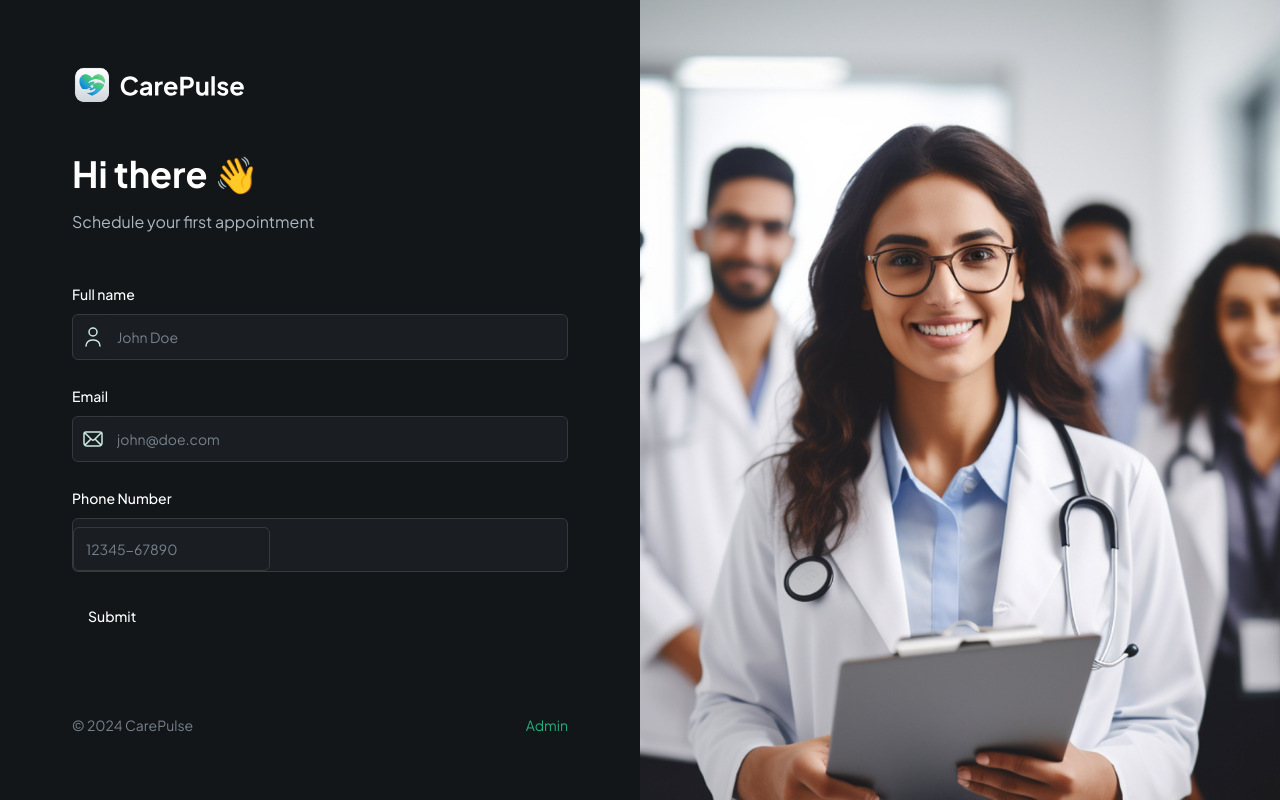
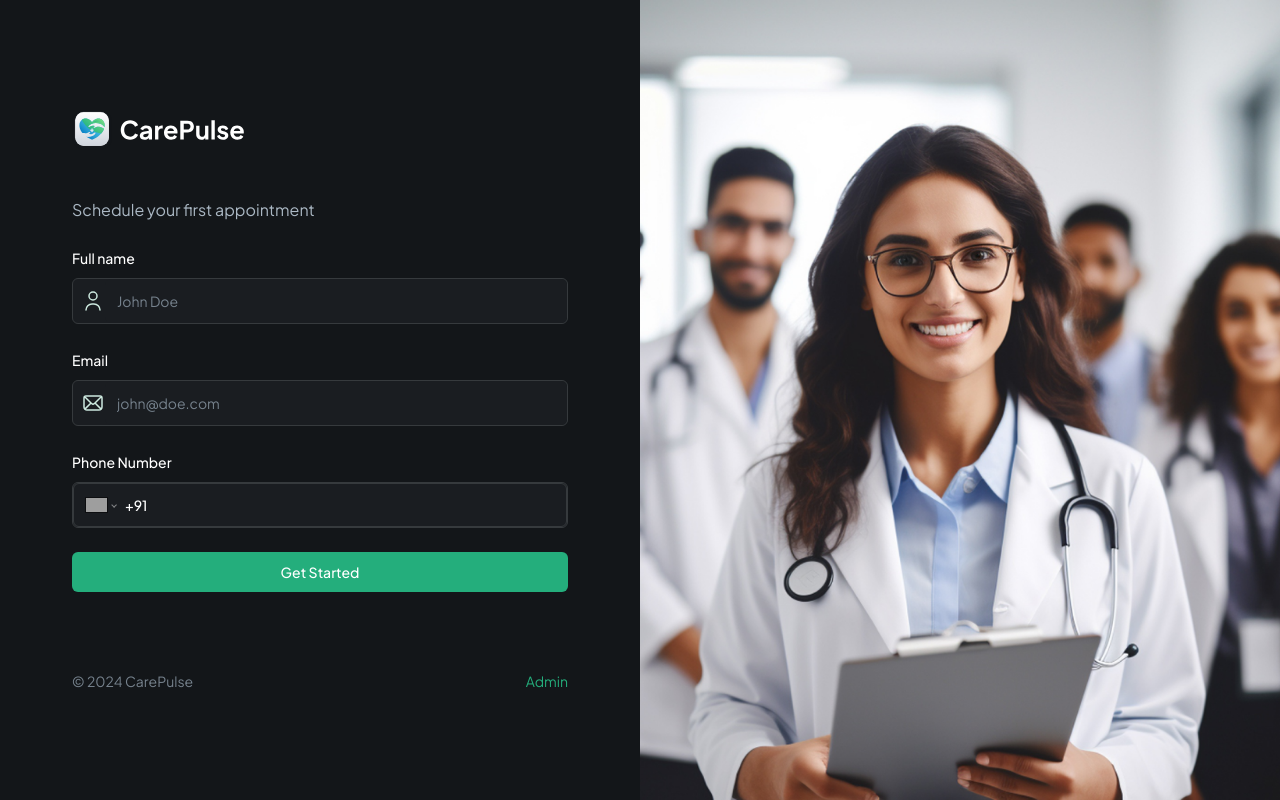
Before and after one commit to Anubhav-Pal/Appointly, a Next.js app: page / in a window 1280 px wide. Built offline with nearby package versions, Linux system fonts and the light colour scheme; grey boxes are pictures that could not be loaded.

Commit message:
user form validation using Zod

```diff
--- a/src/app/globals.css
+++ b/src/app/globals.css
@@ -268,7 +268,7 @@
 
   /* =====  REACT PHONE NUMBER INPUT OVERRIDES */
   .input-phone {
-    @apply mt-2 h-11 rounded-md px-3 text-sm border bg-dark-400 placeholder:text-dark-600 border-dark-500 !important;
+    @apply h-11 rounded-md px-3 text-sm border bg-dark-400 placeholder:text-dark-600 border-dark-500 !important;
   }
 
   /* =====  REACT DATE PICKER OVERRIDES */
--- a/src/components/CustomFormField.tsx
+++ b/src/components/CustomFormField.tsx
@@ -12,8 +12,8 @@ import { Input } from "@/components/ui/input";
 import { Control } from "react-hook-form";
 import { FormInputType } from "./forms/PatientForm";
 import Image from "next/image";
-import PhoneInput from "react-phone-number-input/input";
 import "react-phone-number-input/style.css";
+import PhoneInput from "react-phone-number-input";
 
 interface CustomProps {
   name: string;
@@ -29,6 +29,7 @@ interface CustomProps {
   fieldType: FormInputType;
 }
 
+// Render the specific type of field
 const RenderField = ({ field, props }: { field: any; props: CustomProps }) => {
   switch (props.fieldType) {
     case FormInputType.INPUT:
@@ -43,12 +44,12 @@ const RenderField = ({ field, props }: { field: any; props: CustomProps }) => {
               className="ml-2"
             />
           )}
-          <FormControl>
+          <FormControl className="h-full">
             <Input
               placeholder={props.placeholder}
               {...field}
               className="shad-input border-0"
-            ></Input>
+            />
           </FormControl>
         </div>
       );
@@ -67,21 +68,21 @@ const RenderField = ({ field, props }: { field: any; props: CustomProps }) => {
           <FormControl>
             <PhoneInput
               defaultCountry="IN"
-              placeholder={props.placeholder}
               international
               withCountryCallingCode
-              //   value={field.value as E164Number}
+              placeholder={props.placeholder}
+              value={field.value}
               onChange={field.onChange}
-              className="input-phone"
+              className="input-phone w-full "
             />
           </FormControl>
         </div>
       );
-
     default:
       break;
   }
 };
+
 const CustomFormField: React.FC<CustomProps> = (props) => {
   const { name, label, placeholder, iconSrc, iconAlt, fieldType, control } =
     props;
--- /dev/null
+++ b/src/components/SubmitButton.tsx
@@ -0,0 +1,41 @@
+import React from "react";
+import { Button } from "./ui/button";
+import Image from "next/image";
+import spinner from "../../public/assets/icons/loader.svg";
+
+interface buttonProps {
+  isLoading: boolean;
+  className?: string;
+  children: React.ReactNode;
+}
+
+const SubmitButton: React.FC<buttonProps> = ({
+  isLoading,
+  className,
+  children,
+}) => {
+  return (
+    <Button
+      type="submit"
+      disabled={isLoading}
+      className={className ?? "shad-primary-btn w-full"}
+    >
+      {isLoading ? (
+        <div className="flex items-center gap-4">
+          <Image
+            src={spinner}
+            alt="loading..."
+            height={24}
+            width={24}
+            className="animate-spin"
+          />
+          loading...
+        </div>
+      ) : (
+        children
+      )}
+    </Button>
+  );
+};
+
+export default SubmitButton;
--- a/src/components/forms/PatientForm.tsx
+++ b/src/components/forms/PatientForm.tsx
@@ -5,12 +5,11 @@ import { Button } from "@/components/ui/button";
 import { z } from "zod";
 import { Form } from "@/components/ui/form";
 import CustomFormField from "../CustomFormField";
+import SubmitButton from "../SubmitButton";
+import { useState } from "react";
+import { userFormValidation } from "@/lib/validation";
 
-const formSchema = z.object({
-  username: z.string().min(2, {
-    message: "Username must be at least 2 characters.",
-  }),
-});
+
 
 export enum FormInputType {
   INPUT = "input",
@@ -23,14 +22,17 @@ export enum FormInputType {
 }
 
 const PatientForm = () => {
-  const form = useForm<z.infer<typeof formSchema>>({
-    resolver: zodResolver(formSchema),
+  const [isLoading, setLoading] = useState<boolean>(false);
+  const form = useForm<z.infer<typeof userFormValidation>>({
+    resolver: zodResolver(userFormValidation),
     defaultValues: {
-      username: "",
+      name: "",
+      email: "",
+      phone: "",
     },
   });
 
-  function onSubmit(values: z.infer<typeof formSchema>) {
+  function onSubmit(values: z.infer<typeof userFormValidation>) {
     console.log(values);
   }
 
@@ -41,8 +43,8 @@ const PatientForm = () => {
           onSubmit={form.handleSubmit(onSubmit)}
           className="space-y-6 flex-1"
         >
-          <section className="mb-12 space-y-4">
-            <h1 className="header">Hi there 👋</h1>
+          <section className=" space-y-4">
+            {/* <h1 className="header">Hi there 👋</h1> */}
             <p className="text-dark-700">Schedule your first appointment</p>
           </section>
           <CustomFormField
@@ -66,11 +68,11 @@ const PatientForm = () => {
           <CustomFormField
             name="phone"
             label="Phone Number"
-            placeholder="12345-67890"
+            placeholder="(555) 1234-5678"
             fieldType={FormInputType.PHONE_INPUT}
             control={form.control}
           />
-          <Button type="submit">Submit</Button>
+          <SubmitButton isLoading={isLoading}>Get Started</SubmitButton>
         </form>
       </Form>
     </div>
--- /dev/null
+++ b/src/lib/validation.ts
@@ -0,0 +1,16 @@
+import { z } from "zod";
+
+export const userFormValidation = z.object({
+  name: z
+    .string()
+    .min(2, {
+      message: "Username must be at least 2 characters.",
+    })
+    .max(50, {
+      message: "Username must be at least 2 characters.",
+    }),
+  email: z.string().email("Invalid email address"),
+  phone: z
+    .string()
+    .refine((phone) => /^\+\d{10,15}$/.test(phone), "Invalid phone number"),
+});
```
